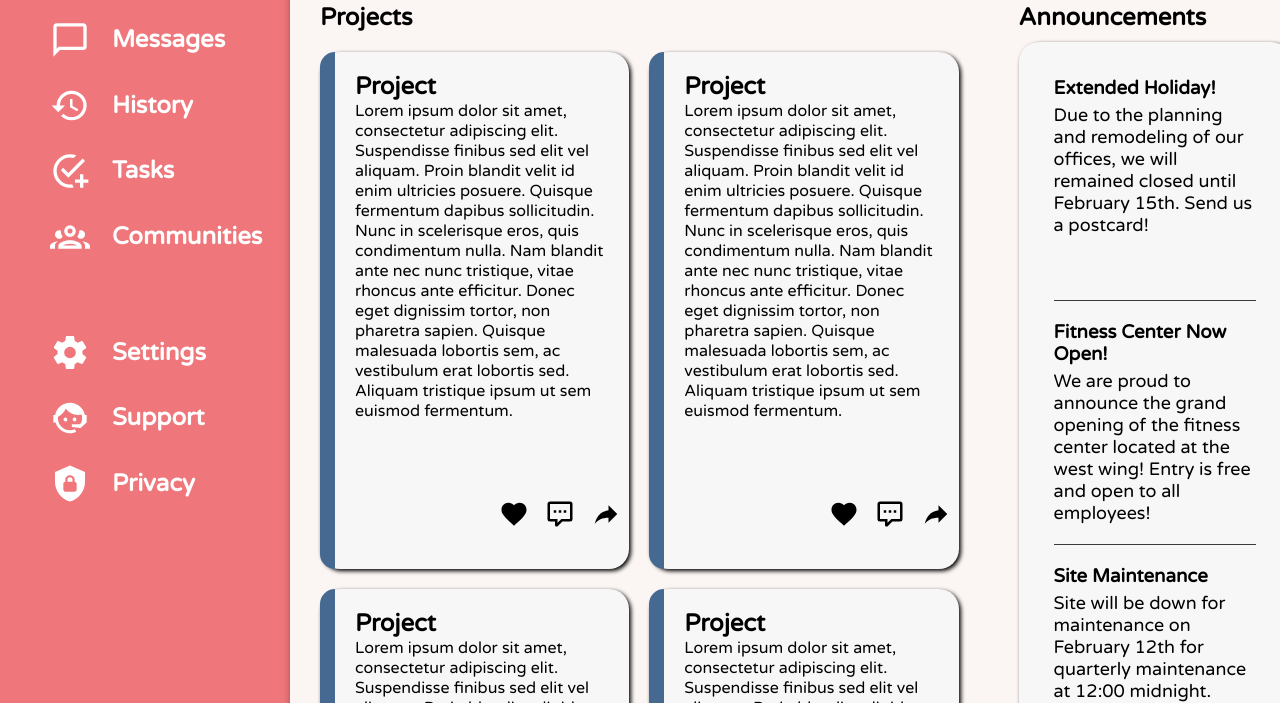
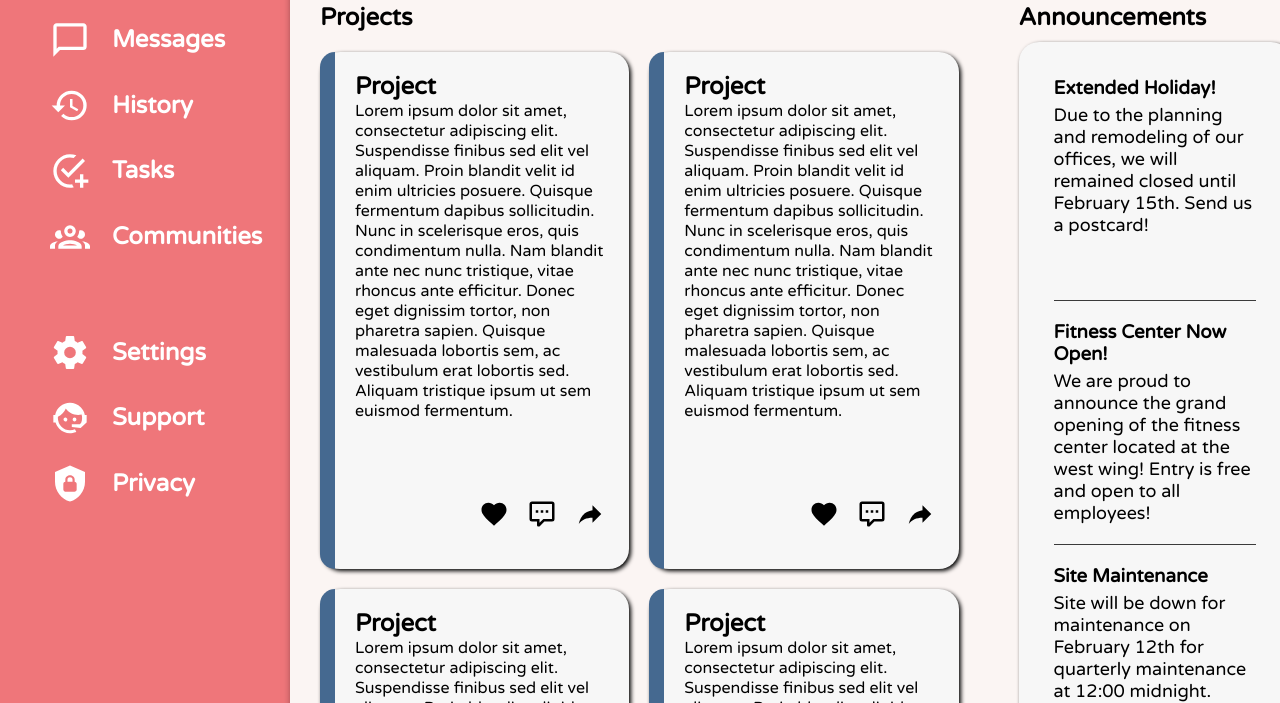
Before and after one commit to WilliamG-1/Admin-Dashboard, a plain HTML site: page index.html in a window 1280 px wide. Shown: the part 249-952 px from the top of the page. Drawn offline with Linux system fonts and the light colour scheme.

Commit message:
Moved footer navigation icons margin

```diff
--- a/style.css
+++ b/style.css
@@ -252,11 +252,13 @@ li .dashboard_logo{
 .project .nav_bar{
     display: flex;
     justify-content: flex-end;
+    margin-right: 15px;
+
 }
 .project .nav_bar input{
     width: 30px;
     height: 30px;
-    margin: 0 8px;
+    margin: 0 9px;
     margin-top: 10px;
 }
 
```
